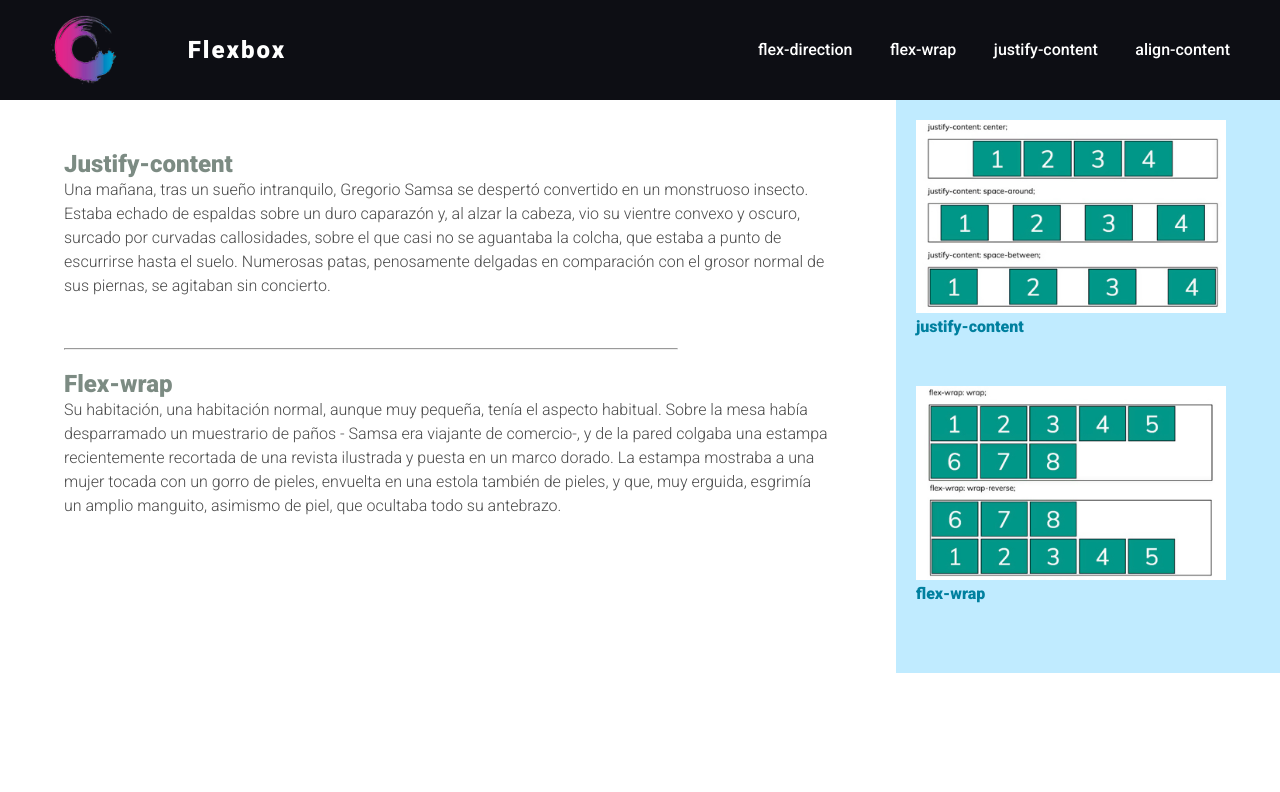
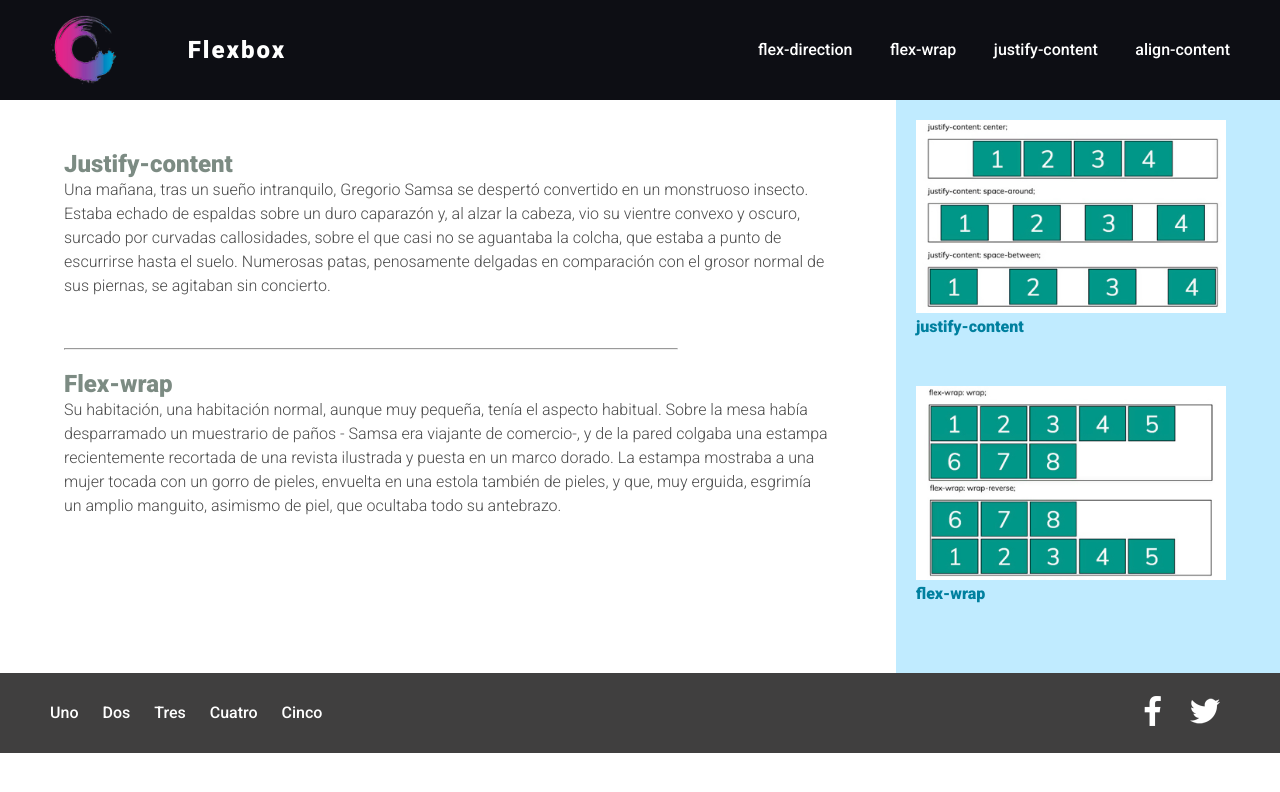
Before and after one commit to dianix/Pagina-flexbox, a plain HTML site: page index.html in a window 1280 px wide. Drawn offline with Linux system fonts and the light colour scheme.

Commit message:
terminados estilos footer

```diff
--- a/assets/main.css
+++ b/assets/main.css
@@ -20,6 +20,7 @@ a {
 
 a:hover {
     color: #a2ff8b;
+    cursor: pointer;
 }
 
 header {
@@ -87,3 +88,25 @@ aside h4 {
     margin: 0 0 50px;
     color: #00809f;
 }
+
+footer {
+    height: 80px;
+    background-color: #403f3f;
+    flex-direction: row;
+    justify-content: space-between;
+    padding: 0 40px;
+}
+
+.menu-footer a {
+    line-height: 80px;
+    margin: 0 10px;
+}
+
+.redes-sociales {
+    margin: auto 0;
+}
+
+.redes-sociales a img {
+    width: 30px;
+    margin-right: 20px;
+}
```
